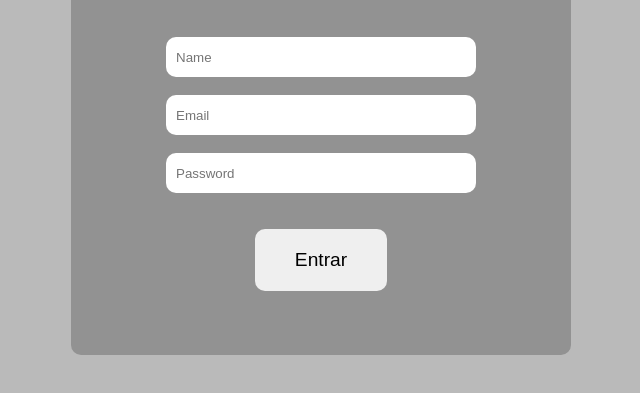
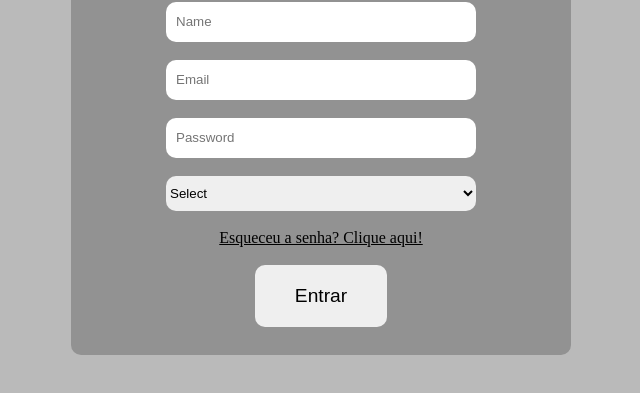
Before and after one commit to KaioCosta08/Gerenciador-Sala, a plain HTML site: page index.html in a window 1280 px wide. Shown: the part 295-688 px from the top of the page, without its empty margins (319-959 px from the left). Drawn offline with Linux system fonts and the light colour scheme.

Commit message:
Corrigindo formulário de login

```diff
--- a/index.html
+++ b/index.html
@@ -7,14 +7,28 @@
     <title>Senai - Gerenciador de Salas</title>
 </head>
 <body id="bodyLogin">
+    <!-- Container pai do formulário -->
     <main id="mainLogin">
+        <!-- Formulário de Login -->
         <form action="#" method="get" class="formLogin">
             <h1 class="titleLogin">Login</h1>
             <br>
+            <!-- Inputs para colocar os dados -->
             <input type="text" class="inputLogin" name="name" id="name" placeholder="Name" required><br>
             <input type="email" class="inputLogin" name="email" id="email" placeholder="Email" required><br>
             <input type="password" class="inputLogin" name="password" id="password" placeholder="Password" required><br>
+            <select name="tipoDeUsuario" id="tipoDeUsuario">
+                <option id="firstSelectLogin" value="first" selected disabled>Select</option>
+                <option value="adm">Administrador</option>
+                <option value="coordenador">Coordenador</option>
+                <option value="instrutor">Instrutor</option>
+                <option value="aluno">Aluno</option>
+            </select>
             <br>
+            <!-- Link caso o usuário esqueça a senha -->
+            <a href="#" id="linkEsqueceuASenha">Esqueceu a senha? Clique aqui!</a>
+            <br>
+            <!-- Button para entrar no sistema -->
             <button class="buttonForm">Entrar</button>
         </form>
     </main>
--- a/styles/login.css
+++ b/styles/login.css
@@ -32,6 +32,26 @@
     border-radius: 10px;
 }
 
+select {
+    width: 310px;
+    height: 35px;
+    border-radius: 10px;
+    border: none;
+    outline: none;
+}
+
+#firstSelectLogin {
+    color: #B0B0B0;
+}
+
+#linkEsqueceuASenha {
+    color: #000;
+}
+
+#linkEsqueceuASenha:hover {
+    color: #ffff;
+}
+
 .buttonForm {
     padding: 20px 40px;
     border: none;
```
